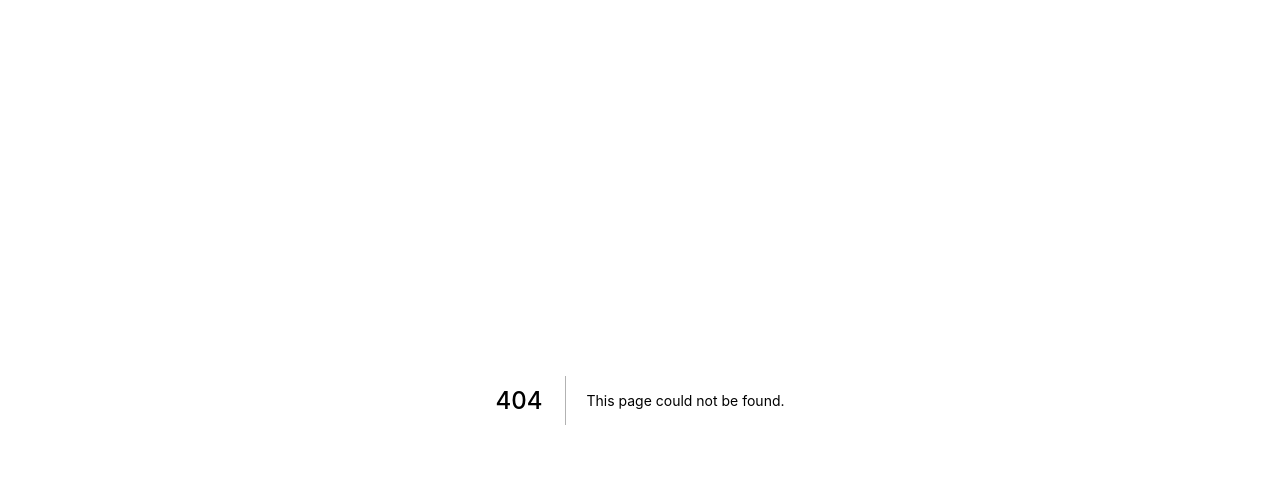
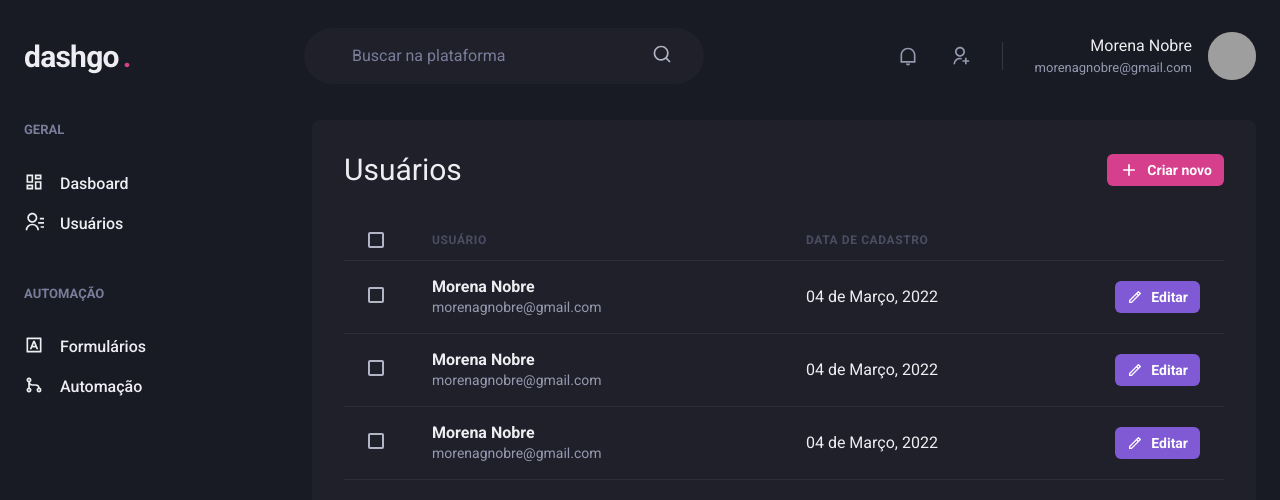
Before and after one commit to MorenaNobre/Dashgo-Ignite, a Next.js app: page /users in a window 1280 px wide. Before the commit this address had no page. Shown: the top 500 px of the page. Built offline with nearby package versions, Linux system fonts and the light colour scheme; grey boxes are pictures that could not be loaded.

Commit message:
Users List Page

```diff
--- /dev/null
+++ b/src/pages/users/index.tsx
@@ -0,0 +1,135 @@
+import {
+  Box,
+  Button,
+  Checkbox,
+  Flex,
+  Heading,
+  Icon,
+  Table,
+  Tbody,
+  Td,
+  Text,
+  Th,
+  Thead,
+  Tr,
+} from "@chakra-ui/react";
+import { RiAddLine, RiPencilLine } from "react-icons/ri";
+import { Header } from "../../components/Header";
+import { Sidebar } from "../../components/Sidebar";
+
+export default function UserList() {
+  return (
+    <Box>
+      <Header />
+      <Flex w="100%" my="6" maxWidth={1280} mx="auto" px="6">
+        <Sidebar />
+        <Box flex="1" borderRadius={8} bg="gray.800" p="8">
+          <Flex mb="8" justify="space-between" align="center">
+            <Heading size="lg" fontWeight="normal">
+              Usuários
+            </Heading>
+            <Button
+              as="a"
+              size="sm"
+              fontSize="sm"
+              colorScheme="pink"
+              leftIcon={<Icon as={RiAddLine} fontSize="20" />}
+            >
+              Criar novo
+            </Button>
+          </Flex>
+
+          <Table colorScheme="whiteAlpha">
+            <Thead>
+              <Tr>
+                <Th px="6" color="gray.300" width="8">
+                  <Checkbox colorScheme="pink" />
+                </Th>
+                <Th>Usuário</Th>
+                <Th>Data de cadastro</Th>
+                <Th width="8"></Th>
+              </Tr>
+            </Thead>
+            <Tbody>
+              <Tr>
+                <Td px="6">
+                  <Checkbox colorScheme="pink" />
+                </Td>
+                <Td>
+                  <Box>
+                    <Text fontWeight="bold">Morena Nobre</Text>
+                    <Text fontSize="sm" color="gray.300">
+                      morenagnobre@gmail.com
+                    </Text>
+                  </Box>
+                </Td>
+                <Td>04 de Março, 2022</Td>
+                <Td>
+                  <Button
+                    as="a"
+                    size="sm"
+                    fontSize="sm"
+                    colorScheme="purple"
+                    leftIcon={<Icon as={RiPencilLine} fontSize="16" />}
+                  >
+                    Editar
+                  </Button>
+                </Td>
+              </Tr>
+              <Tr>
+                <Td px="6">
+                  <Checkbox colorScheme="pink" />
+                </Td>
+                <Td>
+                  <Box>
+                    <Text fontWeight="bold">Morena Nobre</Text>
+                    <Text fontSize="sm" color="gray.300">
+                      morenagnobre@gmail.com
+                    </Text>
+                  </Box>
+                </Td>
+                <Td>04 de Março, 2022</Td>
+                <Td>
+                  <Button
+                    as="a"
+                    size="sm"
+                    fontSize="sm"
+                    colorScheme="purple"
+                    leftIcon={<Icon as={RiPencilLine} fontSize="16" />}
+                  >
+                    Editar
+                  </Button>
+                </Td>
+              </Tr>
+              <Tr>
+                <Td px="6">
+                  <Checkbox colorScheme="pink" />
+                </Td>
+                <Td>
+                  <Box>
+                    <Text fontWeight="bold">Morena Nobre</Text>
+                    <Text fontSize="sm" color="gray.300">
+                      morenagnobre@gmail.com
+                    </Text>
+                  </Box>
+                </Td>
+                <Td>04 de Março, 2022</Td>
+                <Td>
+                  <Button
+                    as="a"
+                    size="sm"
+                    fontSize="sm"
+                    colorScheme="purple"
+                    leftIcon={<Icon as={RiPencilLine} fontSize="16" />}
+                  >
+                    Editar
+                  </Button>
+                </Td>
+              </Tr>
+            </Tbody>
+          </Table>
+        </Box>
+      </Flex>
+    </Box>
+  );
+}
```
